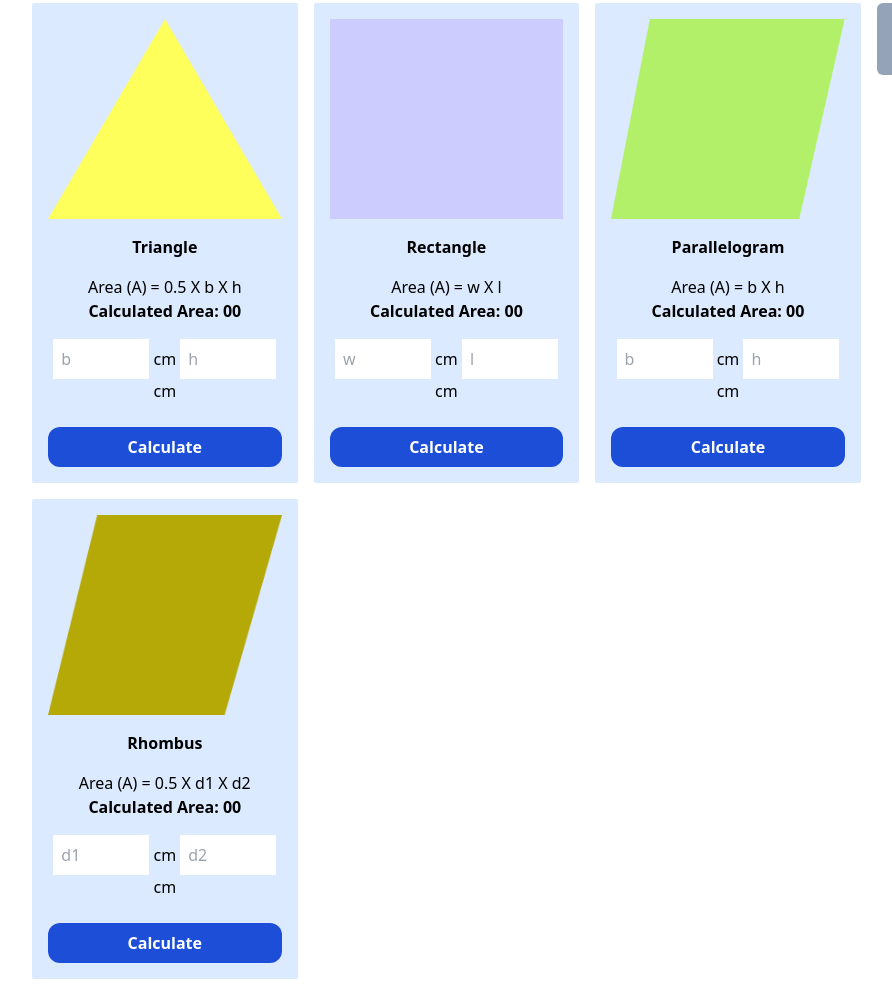
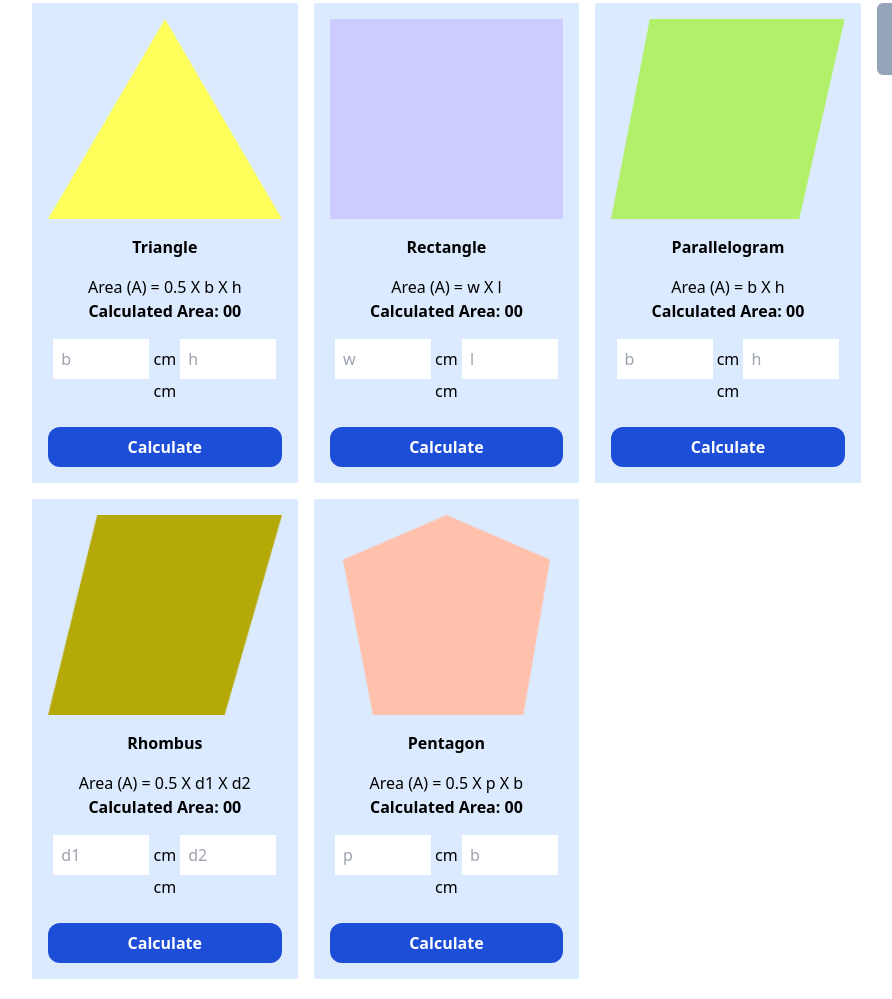
Before and after one commit to Md-Shakhawat-Hosen/Geometry-Area-Calculation, a plain HTML site: page index.html in a window 1280 px wide. Shown: the part 129-1128 px from the top of the page, without its empty margins (8-900 px from the left). Drawn offline with nearby package versions, Linux system fonts and the light colour scheme.

Commit message:
added pentagon section

```diff
--- a/dom.js
+++ b/dom.js
@@ -98,3 +98,15 @@ function rhombusCalculate() {
     decimalValue
   );
 }
+function pentagonCalculate() {
+  const result = getCalculationValue("pentagon-base", "pentagon-height");
+
+  const finalValue = 0.5 * result;
+  const decimalValue = finalValue.toFixed(2);
+  setCalculationValue("pentagon-area", decimalValue);
+  finalCalculationResult(
+    "final-calculation-container",
+    "pentagon-name",
+    decimalValue
+  );
+}
--- a/index.html
+++ b/index.html
@@ -65,6 +65,17 @@
                       </div>
                       <button onclick="rhombusCalculate()" class="bg-blue-700 px-3 py-2 rounded-xl w-full mt-6 text-white font-bold">Calculate</button>
              </div>
+             <div class="geometry-card hover:bg-amber-200 bg-blue-100 text-center p-4 rounded-sm">
+                      <img class="flex mx-auto h-[200px]" src="./images/pentagon.png" alt="">
+                      <h1 id="pentagon-name"  class="font-bold my-4">Pentagon</h1>
+                      <h1>Area (A) = 0.5 X p X b</h1>
+                       <h1 class="font-bold">Calculated Area: <span id="pentagon-area">00</span></h1>
+                      <div class="space-y-4">
+                        <input id="pentagon-base" class="w-24 px-2 py-2" type="text" placeholder="p" name=""> cm
+                        <input id="pentagon-height" class="w-24 px-2 py-2" type="text" placeholder="b" name=""> cm
+                      </div>
+                      <button onclick="pentagonCalculate()" class="bg-blue-700 px-3 py-2 rounded-xl w-full mt-6 text-white font-bold">Calculate</button>
+             </div>
 
 
          </div>
```
